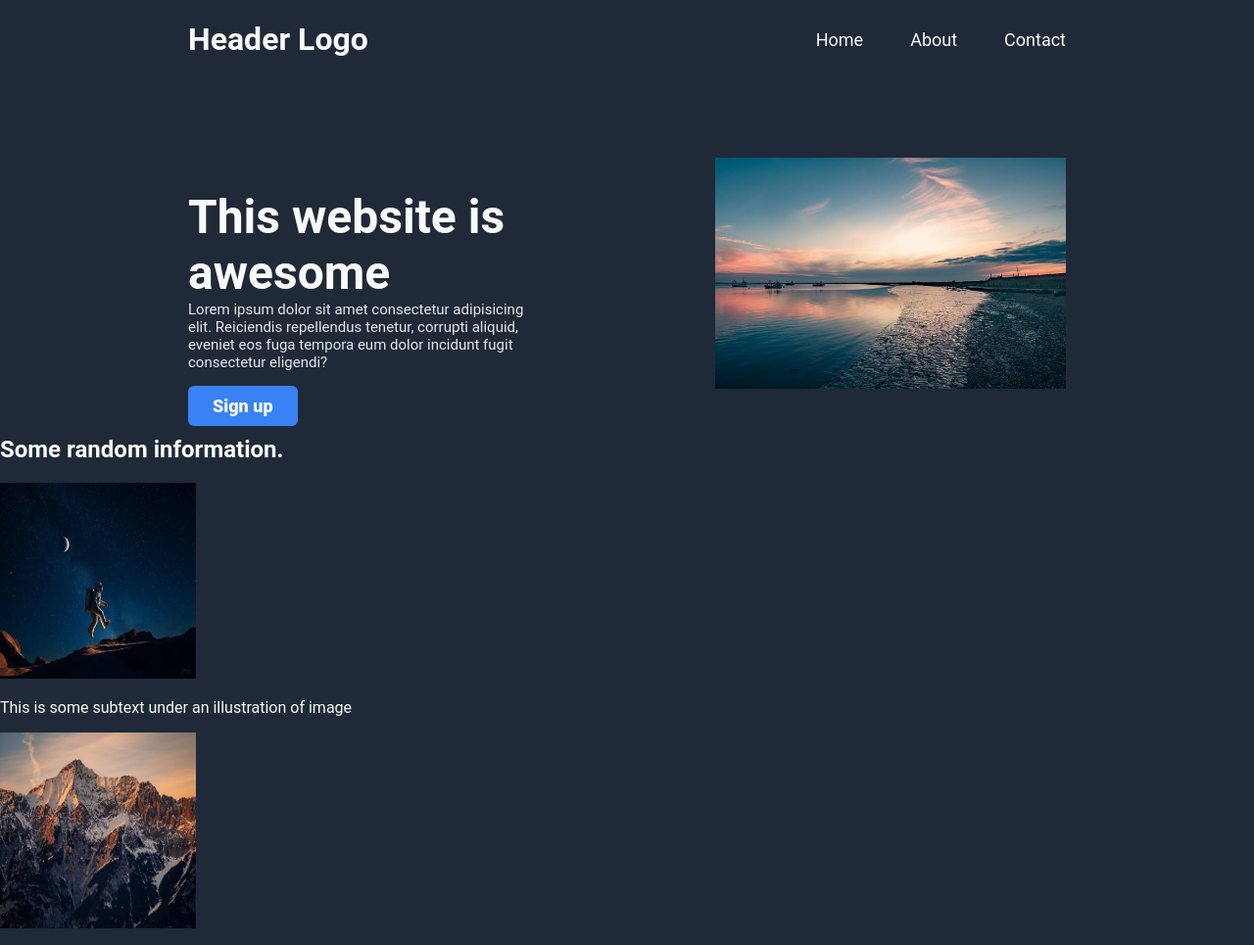
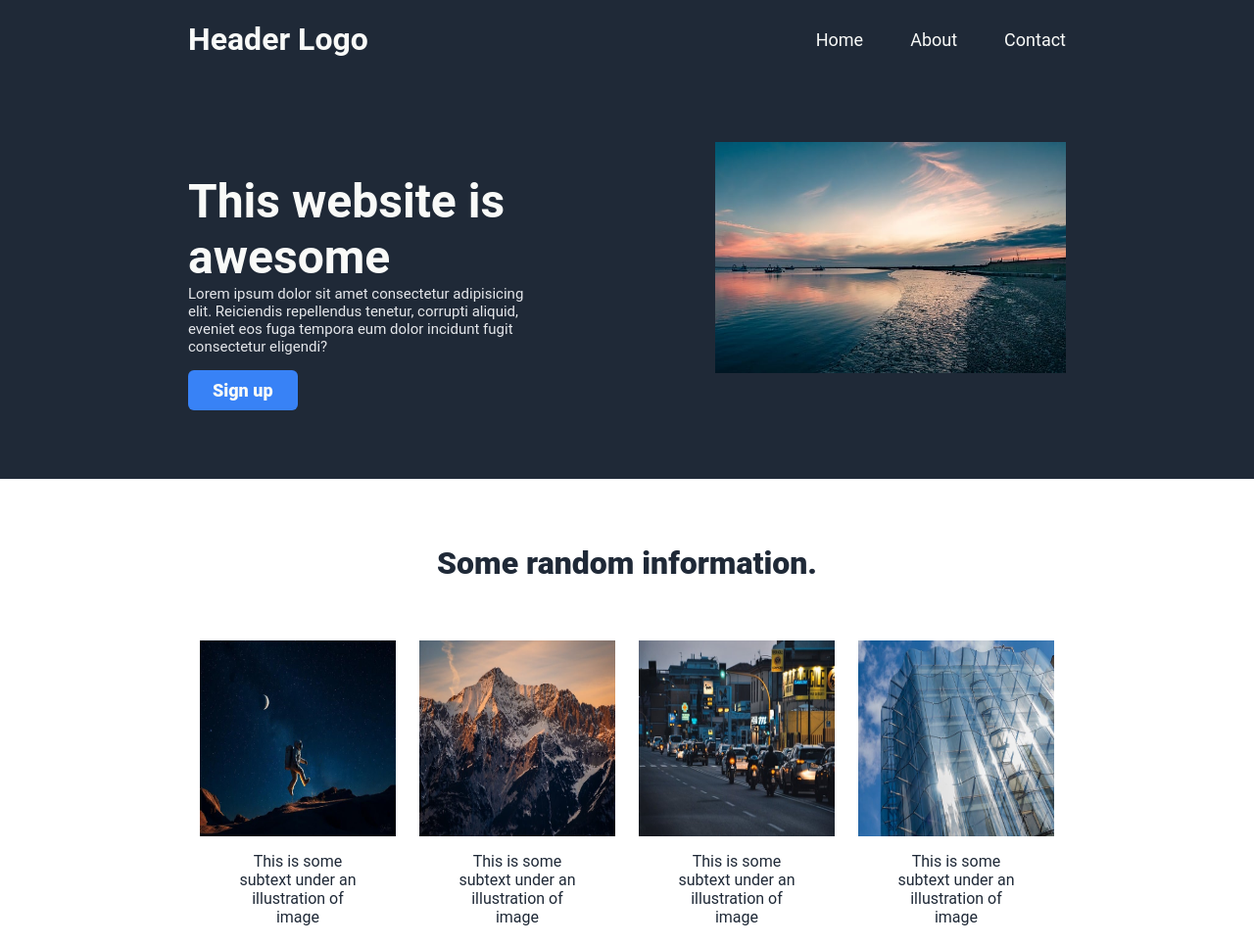
Before and after one commit to Dores12/landing-page, a plain HTML site: page index.html in a window 1280 px wide. Shown: the top 965 px of the page at 98% size. Drawn offline with Linux system fonts and the light colour scheme.

Commit message:
add css to main section, setup flex on images and description

```diff
--- a/index.html
+++ b/index.html
@@ -38,8 +38,8 @@
     <main>
         <div class="section1">
             <h2>Some random information.</h2>
-            <div class="info">
-                <ul>
+            <div
+                <ul class="info"></ul>
                     <li><img src="img/ai-generated-9248643_640.jpg" width="200" height="200" alt="moon"><p>This is some subtext under an illustration of image</p></li>
                     <li><img src="img/alps-9266131_640.jpg" width="200" height="200" alt="mountains"><p>This is some subtext under an illustration of image</p></li>
                     <li><img src="img/night-7530755_640.jpg" width="200" height="200" alt="night"><p>This is some subtext under an illustration of image</p></li>
--- a/style/style.css
+++ b/style/style.css
@@ -52,7 +52,8 @@ header {
     display: flex;
     justify-content: space-between;
     align-items: flex-start;
-    margin-top: 5rem;
+    margin-top: 4rem;
+    padding-bottom: 5rem;
 }
 
 .intro {
@@ -89,8 +90,41 @@ header {
 }
 
 
+/* MAIN */
 
+main {
+    background-color: white;
+    color: #1f2937;
+}
 
+.section1 {
+    max-width: 70vw;
+    margin: 0 auto;
+    text-align: center;
+    padding: 40px 0;
+}
+
+.section1 h2 {
+    margin-bottom: 60px;
+    font-size: 2rem;
+    font-weight: 900;
+}
+
+.info {
+    display: flex;
+    list-style-type: none;
+}
+
+.info li {
+    display: flex;
+    flex-direction: column;
+    align-items: center;
+}
+
+.info p {
+    width: 60%;
+    text-align: center;
+}
 
 .reviews {
     background-color: #e5E7eb;
```
